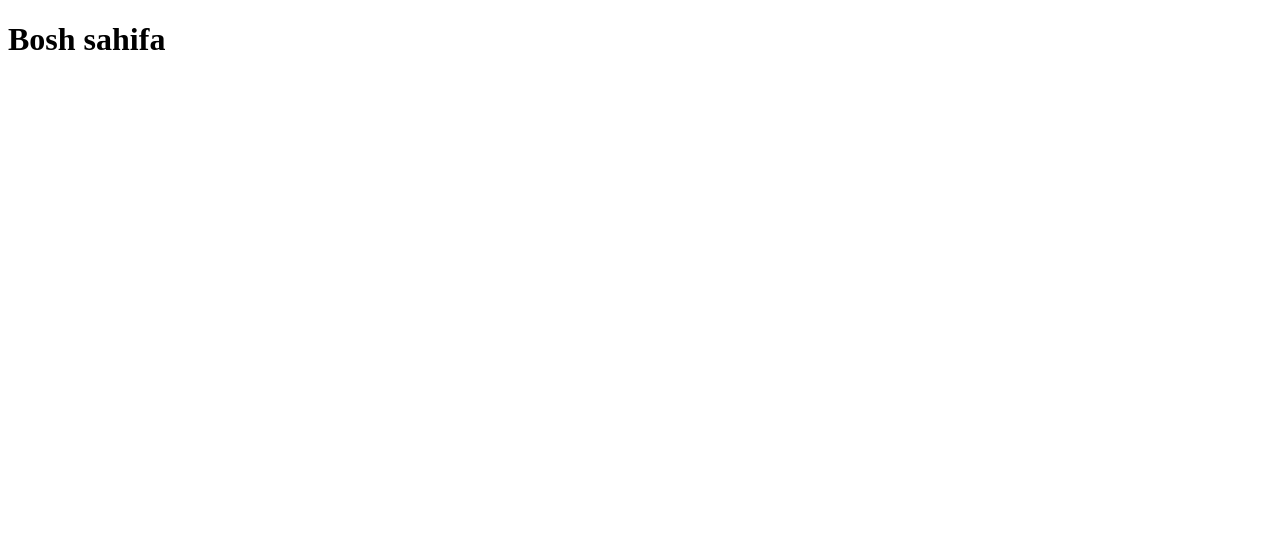
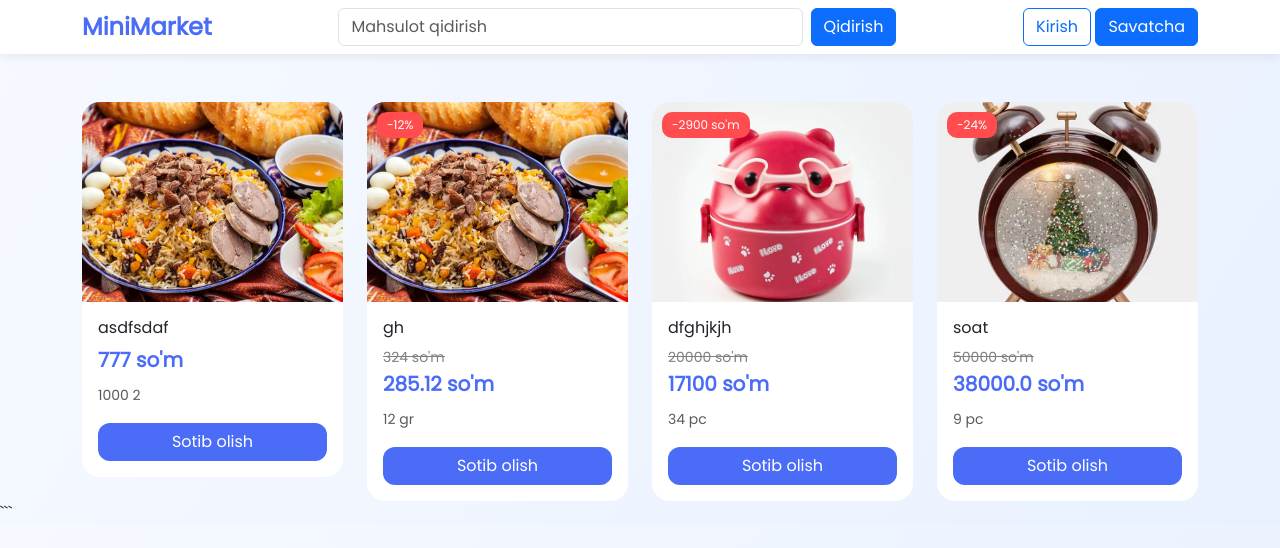
Before and after one commit to mahmudovah/authorization, a Django app: page / in a window 1280 px wide. Before the commit the part shown is almost empty. Shown: the top 548 px of the page. Run offline with Django 5.2, Linux system fonts and the light colour scheme; data comes from the database, SQL or seed files in the repository; both versions use the stored data as it was after the commit.

Commit message:
bosh sahifa shabloni

````diff
--- a/core/urls.py
+++ b/core/urls.py
@@ -16,8 +16,15 @@ Including another URLconf
 """
 from django.contrib import admin
 from django.urls import path,include
+from django.conf import settings
+from django.conf.urls.static import static
+
 
 urlpatterns = [
     path('admin/', admin.site.urls),
     path("", include("main.urls"))
 ]
+
+if settings.DEBUG:
+    urlpatterns += static(settings.STATIC_URL, document_root=settings.STATIC_ROOT)
+    urlpatterns += static(settings.MEDIA_URL, document_root=settings.MEDIA_ROOT)
--- a/main/models.py
+++ b/main/models.py
@@ -15,19 +15,32 @@ class ProImage(models.Model):
 class Product(models.Model):
     images = models.ManyToManyField(ProImage)
     category = models.ForeignKey(Category, on_delete=models.CASCADE)
+
     title = models.CharField(max_length=255)
     description = models.TextField(null=True, blank=True)
-    stock = models.PositiveIntegerField()
-    price = models.PositiveIntegerField()
-    discount_type = (
+    stock = models.PositiveIntegerField(default=0)
+    price = models.PositiveIntegerField(default=0)
+
+    unit_type_ch = (
         ('gr', 'gram'),
         ('kg', 'kilogram'),
         ('ml', 'mill'),
         ('l', 'litr'),
-        ('pc', 'dona')
-        )
-    discount = models.CharField(max_length=10)
-    status = models.BooleanField()
+        ('pc', 'dona'))
+    unit_type = models.CharField(max_length=10, choices=unit_type_ch)
+
+    discount_type_ch = (
+        ('percent', 'foizli'),
+        ('flex', 'aniq'))
+    discount_type = models.CharField(max_length=15, choices=discount_type_ch)
+    discount = models.IntegerField(default=0)
+
+    def finally_price(self):
+        if self.discount:
+            if self.discount_type == 'percent':
+                return self.price - (self.price / 100 * self.discount)
+            return self.price - self.discount
+        return self.price
 
     def __str__(self):
         return self.title
--- a/main/views.py
+++ b/main/views.py
@@ -3,6 +3,7 @@ from django.http import HttpRequest
 from django.contrib.auth import login, authenticate
 from django.contrib import messages
 from django.contrib.auth.models import User
+from .models import Product
 
 # Create your views here.
 
@@ -49,5 +50,7 @@ def register_view(request: HttpRequest):
         return redirect("register")
     return render(request, "register.html")
 
+
 def index_view(request):
-    return render(request, "index.html")
+    products = Product.objects.all()
+    return render(request,'index.html',{'products':products})
--- a/requirements.txt
+++ b/requirements.txt
@@ -1,3 +1,5 @@
 asgiref==3.11.1
 Django==6.0.3
+pillow==12.1.1
 sqlparse==0.5.5
+tzdata==2025.3
--- a/templates/index.html
+++ b/templates/index.html
@@ -1,11 +1,149 @@
 <!DOCTYPE html>
-<html lang="en">
+<html lang="uz">
 <head>
     <meta charset="UTF-8">
-    <meta name="viewport" content="width=device-width, initial-scale=1.0">
-    <title>Document</title>
+    <title>Market</title>
+
+    <!-- Bootstrap -->
+    <link href="https://cdn.jsdelivr.net/npm/bootstrap@5.3.2/dist/css/bootstrap.min.css" rel="stylesheet">
+
+    <!-- Google font -->
+    <link href="https://fonts.googleapis.com/css2?family=Poppins&display=swap" rel="stylesheet">
+
+    <style>
+        body{
+            font-family: Poppins;
+            background: linear-gradient(120deg,#f6f9ff,#e9f1ff);
+        }
+
+        .navbar{
+            background: white;
+            box-shadow:0 2px 10px rgba(0,0,0,0.08);
+        }
+
+        .logo{
+            font-weight:700;
+            color:#4a6cf7;
+            font-size:24px;
+        }
+
+        .product-card{
+            border:none;
+            border-radius:18px;
+            overflow:hidden;
+            transition:.3s;
+            background:white;
+        }
+
+        .product-card:hover{
+            transform:translateY(-6px);
+            box-shadow:0 10px 25px rgba(0,0,0,0.12);
+        }
+
+        .price{
+            font-size:20px;
+            font-weight:600;
+            color:#4a6cf7;
+        }
+
+        .old-price{
+            text-decoration:line-through;
+            color:gray;
+            font-size:14px;
+        }
+
+        .discount-badge{
+            position:absolute;
+            top:10px;
+            left:10px;
+            background:#ff4d4f;
+            color:white;
+            padding:4px 10px;
+            border-radius:10px;
+            font-size:12px;
+        }
+
+        .btn-buy{
+            background:#4a6cf7;
+            color:white;
+            border-radius:12px;
+        }
+
+        .btn-buy:hover{
+            background:#3451d1;
+        }
+    </style>
 </head>
 <body>
-    <h1>Bosh sahifa</h1>
+
+<!-- NAVBAR -->
+<nav class="navbar navbar-expand-lg">
+    <div class="container">
+        <span class="logo">MiniMarket</span>
+
+        <form class="d-flex w-50">
+            <input class="form-control me-2" type="search" placeholder="Mahsulot qidirish">
+            <button class="btn btn-primary">Qidirish</button>
+        </form>
+
+        <div>
+            <button class="btn btn-outline-primary">Kirish</button>
+            <button class="btn btn-primary">Savatcha</button>
+        </div>
+    </div>
+</nav>
+
+
+<!-- PRODUCTS -->
+<div class="container mt-5">
+    <div class="row g-4">
+
+        {% for product in products %}
+        <div class="col-md-3">
+
+            <div class="card product-card position-relative">
+
+                {% if product.discount %}
+                <div class="discount-badge">
+                    {% if product.discount_type == 'percent' %}
+                        -{{ product.discount }}%
+                    {% else %}
+                        -{{ product.discount }} so'm
+                    {% endif %}
+                </div>
+                {% endif %}
+
+                <img src="{{ product.images.first.image.url }}" height="200" style="object-fit:cover">
+
+                <div class="card-body">
+                    <h6>{{ product.title }}</h6>
+
+                    <div class="mb-2">
+                        {% if product.discount %}
+                            <span class="old-price">{{ product.price }} so'm</span><br>
+                            <span class="price">{{ product.finally_price }} so'm</span>
+                        {% else %}
+                            <span class="price">{{ product.price }} so'm</span>
+                        {% endif %}
+                    </div>
+
+                    <small class="text-muted">
+                        {{ product.stock }} {{ product.unit_type }}
+                    </small>
+
+                    <button class="btn btn-buy w-100 mt-3">
+                        Sotib olish
+                    </button>
+                </div>
+
+            </div>
+
+        </div>
+        {% endfor %}
+
+    </div>
+</div>
+
 </body>
 </html>
+```
````
Also changed, not shown: db.sqlite3, main/migrations/0001_initial.py (added), main/migrations/0002_remove_product_status_product_discount_type_and_more.py (added), media/images/L_height.webp (added), media/images/original.webp (added), media/images/uzbek-pilaf_1.jpg (added), media/images/xamir-hosip-1024x683.jpg (added).
